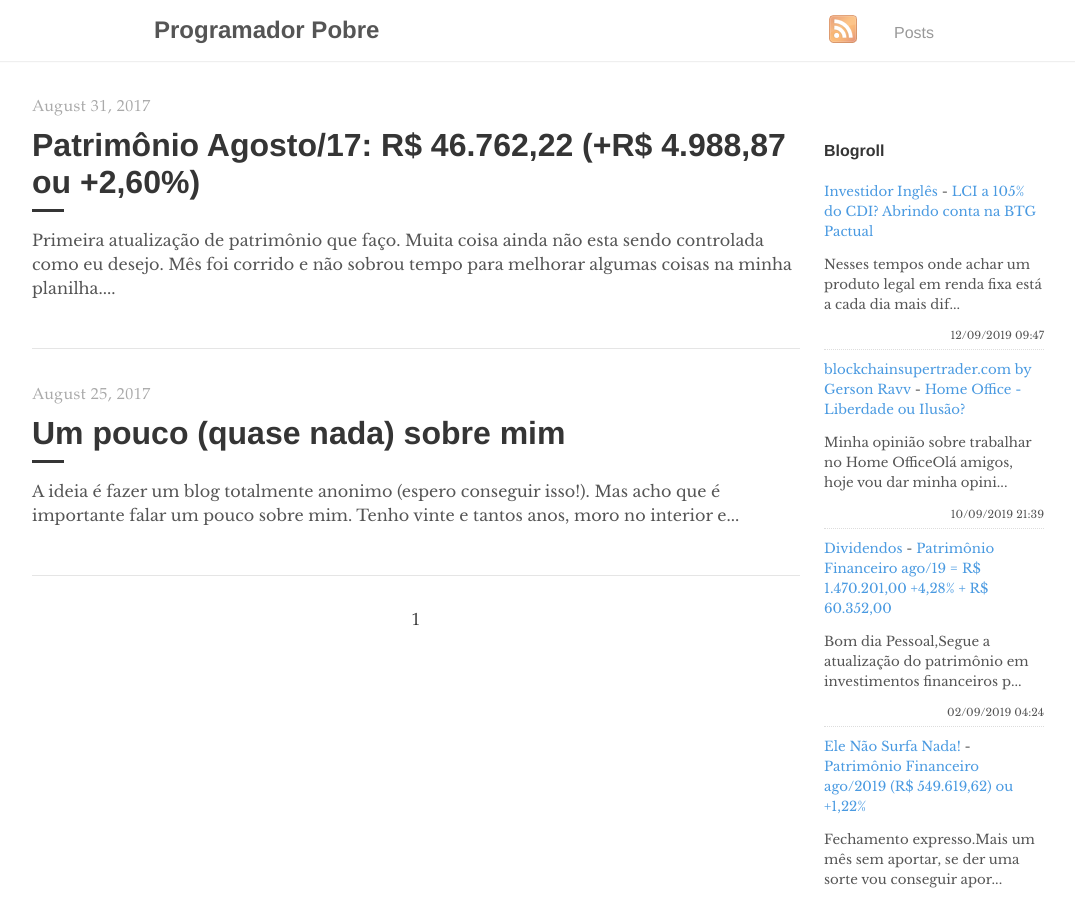
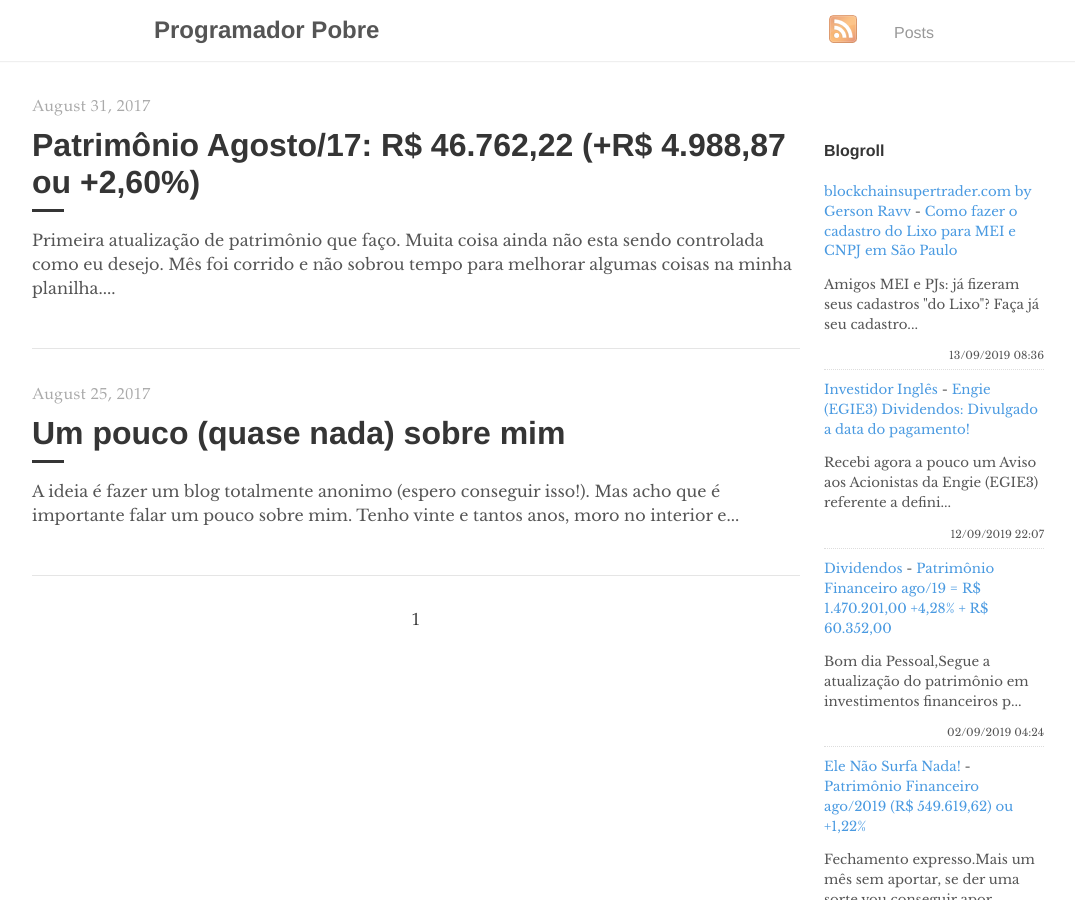
Before and after one commit to programadorpobre/programadorpobre.github.io, a Jekyll site: the page built from index.html, in a window 1280 px wide and 900 px high. Shown: the whole window, without its empty margins (96-1171 px from the left). Built offline with Jekyll 4.4.1, drawn with Linux system fonts in a browser that asks for light colours; the list of posts is cut into pages by our own code; comment, search, counter and statistics services are not loaded.

Commit message:
[ci skip] travis #769

```diff
--- a/_includes/feed-entries.html
+++ b/_includes/feed-entries.html
@@ -1,12 +1,12 @@
 <div class="feed-entry">
-    <a class="feed-entry-site-name" href="https://www.investidoringles.com/">Investidor Inglês</a> - <a class="feed-entry-title" href="https://www.investidoringles.com/2019/09/abrir-conta-btg-pactual.html">LCI a 105% do CDI? Abrindo conta na BTG Pactual</a>
-    <p class="feed-entry-summary">Nesses tempos onde achar um produto legal em renda fixa está a cada dia mais dif...</p>
-    <time datetime="2019-09-12T09:47:00.001-03:00">12/09/2019 09:47</time>
+    <a class="feed-entry-site-name" href="http://www.blockchainsupertrader.com/">blockchainsupertrader.com by Gerson Ravv</a> - <a class="feed-entry-title" href="http://www.blockchainsupertrader.com/2019/09/como-fazer-o-cadastro-do-lixo-para-mei.html">Como fazer o cadastro do Lixo para MEI e CNPJ em São Paulo</a>
+    <p class="feed-entry-summary">Amigos MEI e PJs: já fizeram seus cadastros "do Lixo"?&nbsp;Faça já seu cadastro...</p>
+    <time datetime="2019-09-13T08:36:00.002-03:00">13/09/2019 08:36</time>
 </div>
 <div class="feed-entry">
-    <a class="feed-entry-site-name" href="http://www.blockchainsupertrader.com/">blockchainsupertrader.com by Gerson Ravv</a> - <a class="feed-entry-title" href="http://www.blockchainsupertrader.com/2019/09/home-office-liberdade-ou-ilusao.html">Home Office - Liberdade ou Ilusão?</a>
-    <p class="feed-entry-summary">Minha opinião sobre trabalhar no Home OfficeOlá amigos, hoje vou dar minha opini...</p>
-    <time datetime="2019-09-10T21:39:00.002-03:00">10/09/2019 21:39</time>
+    <a class="feed-entry-site-name" href="https://www.investidoringles.com/">Investidor Inglês</a> - <a class="feed-entry-title" href="https://www.investidoringles.com/2019/09/engie-egie3-dividendos-setembro-2019.html">Engie (EGIE3) Dividendos: Divulgado a data do pagamento!</a>
+    <p class="feed-entry-summary">Recebi agora a pouco um Aviso aos Acionistas da Engie (EGIE3) referente a defini...</p>
+    <time datetime="2019-09-12T22:07:00.002-03:00">12/09/2019 22:07</time>
 </div>
 <div class="feed-entry">
     <a class="feed-entry-site-name" href="http://bonsdividendos.blogspot.com/">Dividendos</a> - <a class="feed-entry-title" href="http://bonsdividendos.blogspot.com/2019/09/patrimonio-financeiro-ago19-r-147020100.html">Patrimônio Financeiro ago/19 = R$ 1.470.201,00 +4,28% + R$ 60.352,00</a>
```
